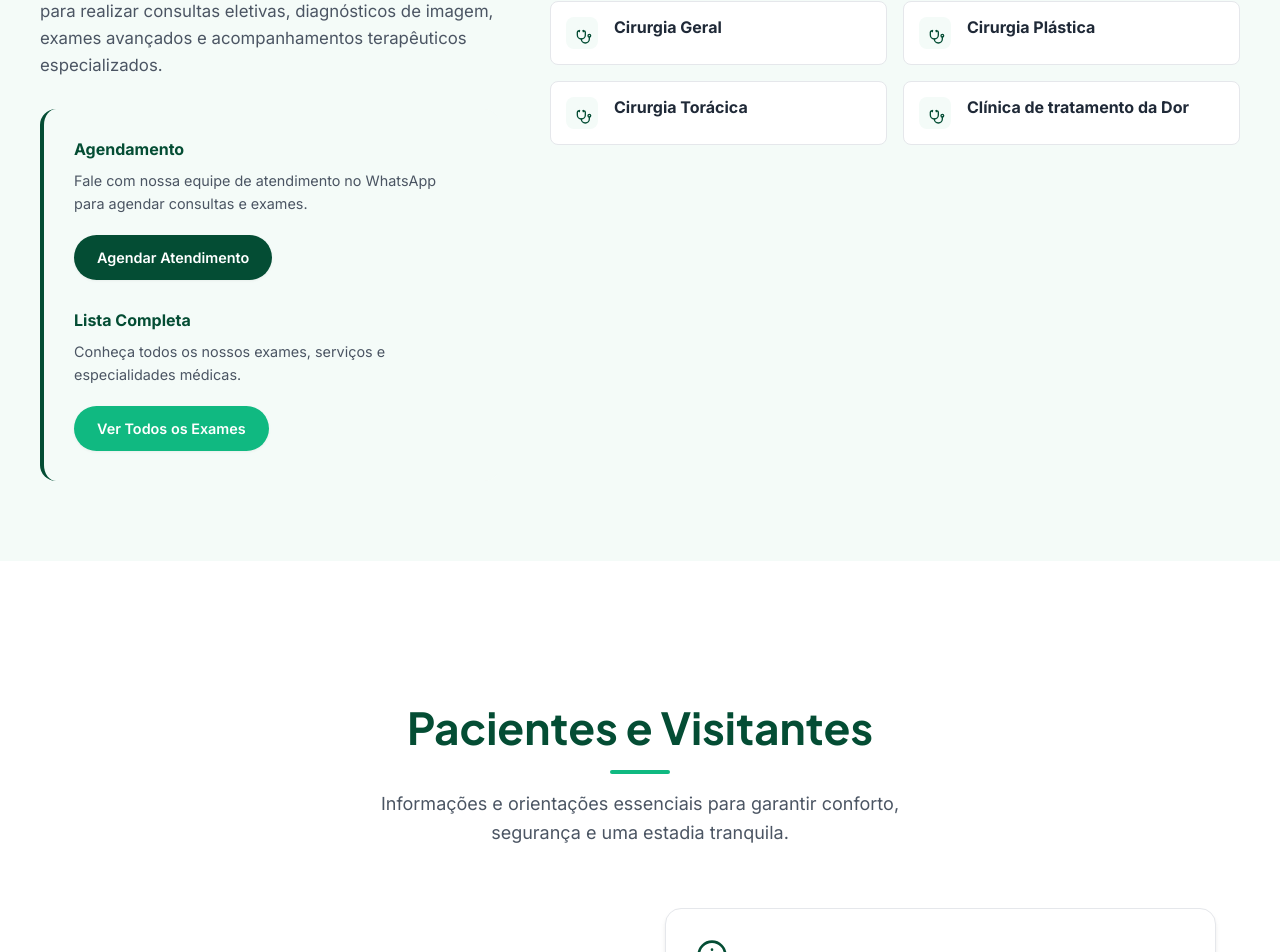
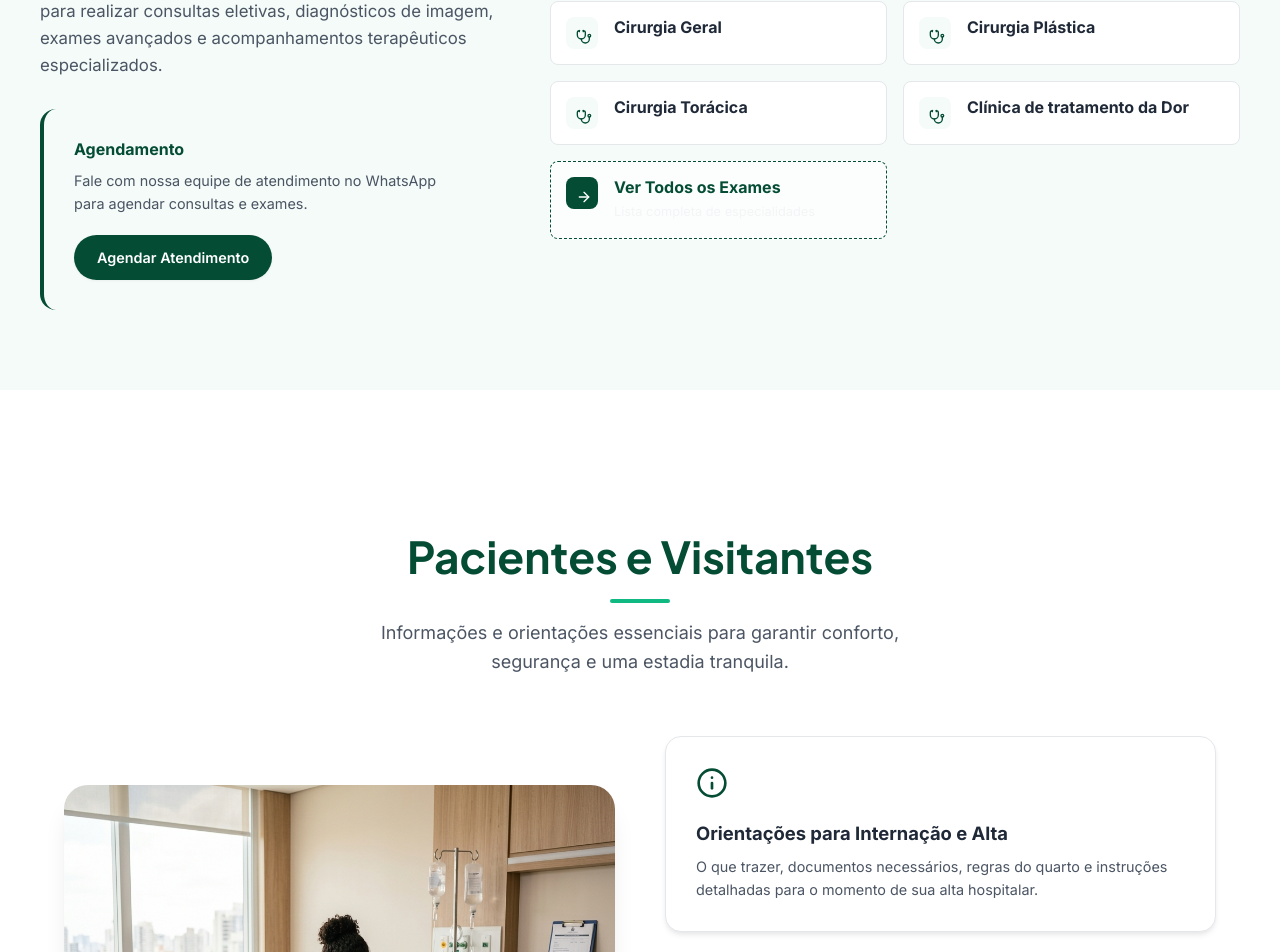
Before and after one commit to ishelp-lab/hsl, a React (Vite) app: page / in a window 1280 px wide. Shown: the part 2172-3124 px from the top of the page. Built offline with nearby package versions, Linux system fonts and the light colour scheme.

Commit message:
Mudança no UI do botão de ver todos os exames

```diff
--- a/src/HomePage.jsx
+++ b/src/HomePage.jsx
@@ -367,11 +367,6 @@ function HomePage() {
                 Agendar Atendimento
               </a>
 
-              <h4 style={{ marginTop: '30px' }}>Lista Completa</h4>
-              <p>Conheça todos os nossos exames, serviços e especialidades médicas.</p>
-              <Link to="/especialidades" className="nav-btn-wpp" style={{ display: 'inline-flex', background: 'var(--secondary)' }}>
-                Ver Todos os Exames
-              </Link>
             </div>
           </div>
 
@@ -386,6 +381,15 @@ function HomePage() {
                 </div>
               </div>
             ))}
+            <Link to="/especialidades" className="specialty-item reveal stagger-9" style={{ padding: '15px', textDecoration: 'none', background: 'rgba(255, 255, 255, 0.7)', border: '1px dashed var(--primary)' }}>
+              <div className="specialty-icon-wrapper" style={{ width: '32px', height: '32px', background: 'var(--primary)', color: 'white' }}>
+                <ArrowRight size={16} />
+              </div>
+              <div>
+                <h3 style={{ fontSize: '1rem', margin: '0 0 5px 0', color: 'var(--primary)' }}>Ver Todos os Exames</h3>
+                <p style={{ fontSize: '0.8rem', margin: 0, color: 'var(--text-light)' }}>Lista completa de especialidades</p>
+              </div>
+            </Link>
           </div>
         </div>
       </section>
```
